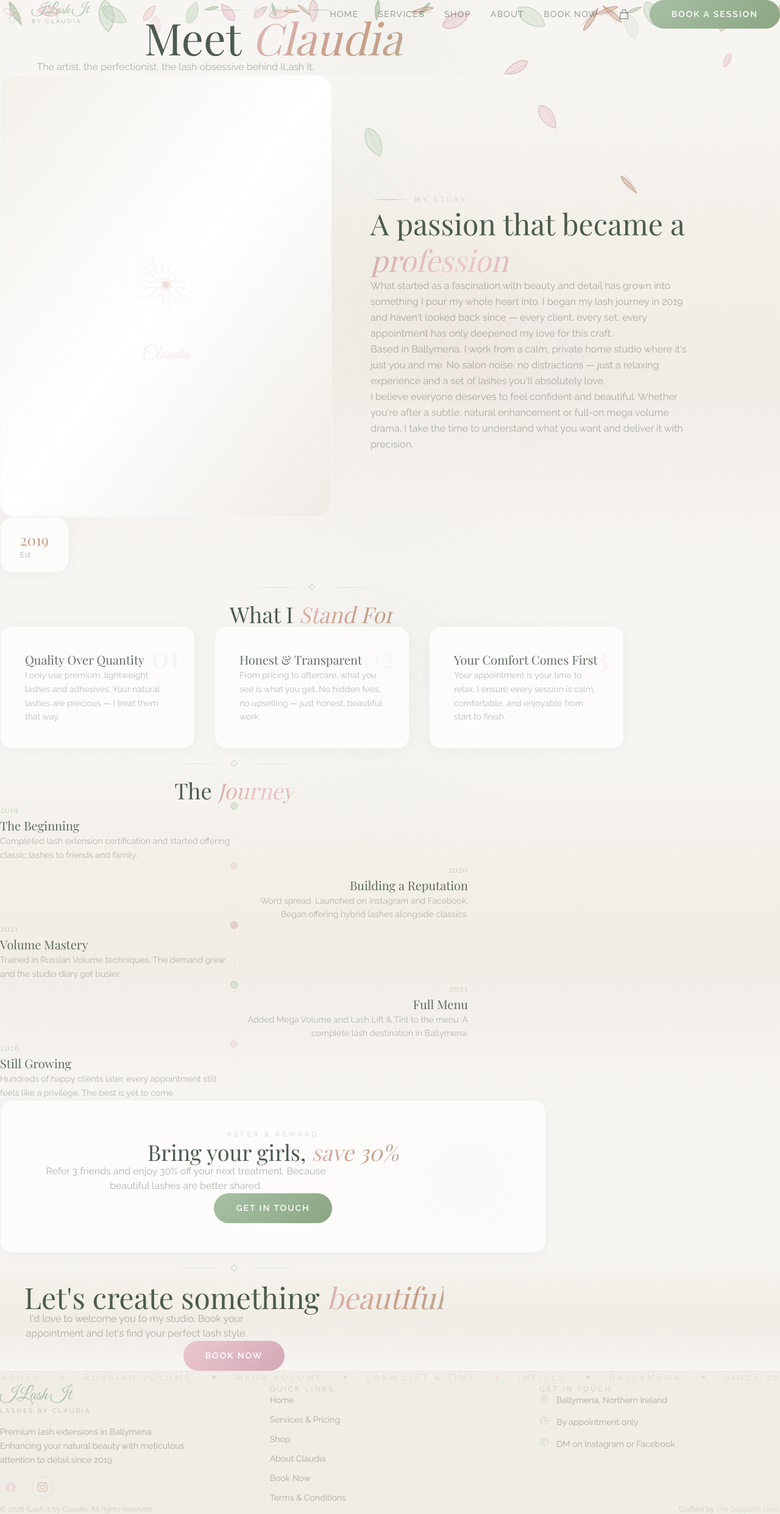
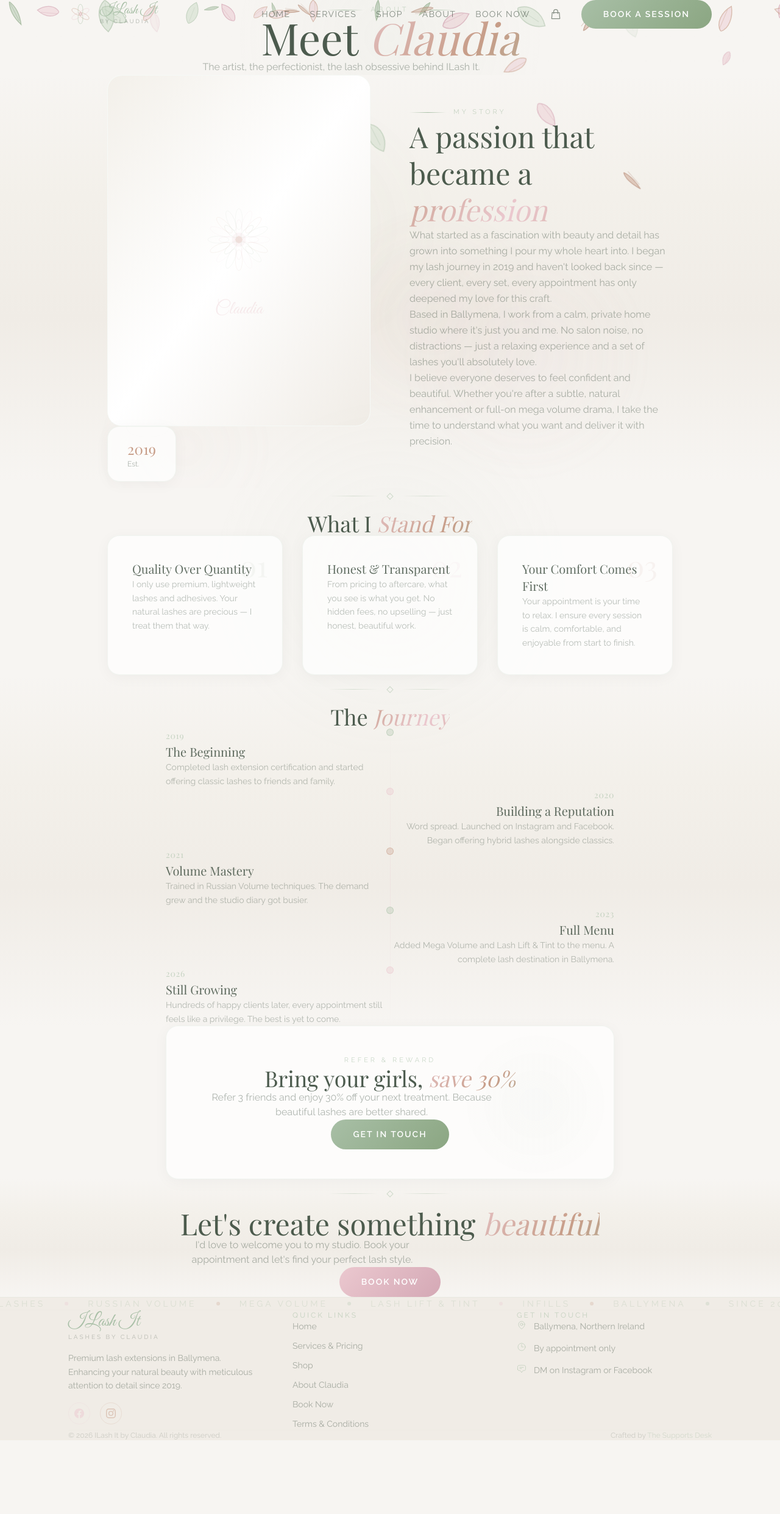
Before and after one commit to briancollins454-hub/Ilashitbyclaudia, a Next.js app: page /about in a window 1280 px wide. Shown: the whole page at 61% size. After the commit the page ends 2362 px from the top, so only its background shows below. Built offline with nearby package versions, Linux system fonts and the light colour scheme; a web font is replaced by a local one.

Commit message:
Layout overhaul: consistent wrapper classes with responsive padding across all pages

```diff
--- a/app/about/page.tsx
+++ b/app/about/page.tsx
@@ -49,7 +49,7 @@ export default function AboutPage() {
           <div className="absolute inset-0 bg-dot-pattern opacity-20" />
         </div>
 
-        <div className="relative max-w-4xl mx-auto px-8 text-center">
+        <div className="relative wrapper wrapper-sm text-center">
           <div className="inline-flex items-center gap-3 mb-6 opacity-0 animate-fade-in">
             <div className="gold-line" />
             <span className="text-[11px] tracking-[5px] uppercase text-rose-gold/60 font-body">
@@ -68,7 +68,7 @@ export default function AboutPage() {
 
       {/* ═══ STORY ═══ */}
       <section className="py-24 bg-luxe-gradient">
-        <div className="max-w-6xl mx-auto px-8">
+        <div className="wrapper wrapper-md">
           <div className="grid grid-cols-1 lg:grid-cols-2 gap-16 items-center">
             {/* Left — Decorative portrait placeholder */}
             <Reveal>
@@ -188,7 +188,7 @@ export default function AboutPage() {
 
       {/* ═══ VALUES ═══ */}
       <section className="py-32 section-glow">
-        <div className="max-w-5xl mx-auto px-8">
+        <div className="wrapper wrapper-md">
           <Reveal>
             <div className="text-center mb-16">
               <div className="section-divider mb-6">
@@ -244,7 +244,7 @@ export default function AboutPage() {
 
       {/* ═══ JOURNEY TIMELINE ═══ */}
       <section className="py-32 bg-luxe-gradient">
-        <div className="max-w-3xl mx-auto px-8">
+        <div className="wrapper wrapper-sm">
           <Reveal>
             <div className="text-center mb-16">
               <div className="section-divider mb-6">
@@ -327,7 +327,7 @@ export default function AboutPage() {
 
       {/* ═══ REFERRAL CALLOUT ═══ */}
       <section className="py-20">
-        <div className="max-w-4xl mx-auto px-8">
+        <div className="wrapper wrapper-sm">
           <Reveal>
             <div className="glass-card text-center relative overflow-clip" style={{ padding: '3rem' }}>
               <div
@@ -360,7 +360,7 @@ export default function AboutPage() {
 
       {/* ═══ CTA ═══ */}
       <section className="py-24 bg-luxe-gradient">
-        <div className="max-w-3xl mx-auto px-8 text-center">
+        <div className="wrapper wrapper-sm text-center">
           <Reveal>
             <div className="section-divider mb-8">
               <div className="line" />
--- a/app/contact/page.tsx
+++ b/app/contact/page.tsx
@@ -88,7 +88,7 @@ export default function ContactPage() {
           <div className="absolute inset-0 bg-dot-pattern opacity-20" />
         </div>
 
-        <div className="relative max-w-4xl mx-auto px-8 text-center">
+        <div className="relative wrapper wrapper-sm text-center">
           <div className="inline-flex items-center gap-3 mb-6 opacity-0 animate-fade-in">
             <div className="gold-line" />
             <span className="text-[11px] tracking-[5px] uppercase text-rose-gold/60 font-body">
@@ -108,7 +108,7 @@ export default function ContactPage() {
 
       {/* ═══ CONTACT FORM + INFO ═══ */}
       <section className="py-20 bg-luxe-gradient">
-        <div className="max-w-6xl mx-auto px-8">
+        <div className="wrapper wrapper-md">
           <div className="grid grid-cols-1 lg:grid-cols-[1fr,380px] gap-12">
             {/* Form */}
             <Reveal>
--- a/app/globals.css
+++ b/app/globals.css
@@ -142,6 +142,32 @@ body {
   background: linear-gradient(180deg, #EBC8CF, #A8BFA6, #C79D88);
   border-radius: 3px;
 }
+
+/* ═══════════════════════════════════════════════════════
+   LAYOUT WRAPPERS — consistent centering & padding
+   ═══════════════════════════════════════════════════════ */
+.wrapper {
+  width: 100%;
+  margin-left: auto;
+  margin-right: auto;
+  padding-left: 1.5rem;   /* 24px mobile */
+  padding-right: 1.5rem;
+}
+
+@media (min-width: 640px) {
+  .wrapper { padding-left: 2.5rem; padding-right: 2.5rem; }   /* 40px */
+}
+@media (min-width: 1024px) {
+  .wrapper { padding-left: 4rem; padding-right: 4rem; }       /* 64px */
+}
+@media (min-width: 1280px) {
+  .wrapper { padding-left: 5rem; padding-right: 5rem; }       /* 80px */
+}
+
+/* Size variants — combine with .wrapper */
+.wrapper-sm  { max-width: 56rem; }   /* 896px — hero text, CTAs */
+.wrapper-md  { max-width: 68rem; }   /* 1088px — main sections */
+.wrapper-lg  { max-width: 76rem; }   /* 1216px — wide grids */
 
 /* ═══════════════════════════════════════════════════════
    LUXE GLASS CARD
--- a/app/page.tsx
+++ b/app/page.tsx
@@ -137,7 +137,7 @@ export default function HomePage() {
         ))}
 
         {/* Content */}
-        <div className="relative z-10 text-center px-6 max-w-4xl mx-auto">
+        <div className="relative z-10 text-center wrapper wrapper-sm">
           {/* Badge */}
           <div className="inline-flex items-center gap-3 mb-8 opacity-0 animate-fade-in stagger-1">
             <div className="gold-line" />
@@ -188,7 +188,7 @@ export default function HomePage() {
 
       {/* ═══ SERVICES PREVIEW ═══ */}
       <section className="relative py-32 bg-luxe-gradient">
-        <div className="max-w-7xl mx-auto px-8">
+        <div className="wrapper wrapper-md">
           <Reveal>
             <div className="text-center mb-20">
               <div className="section-divider mb-6">
@@ -252,7 +252,7 @@ export default function HomePage() {
 
       {/* ═══ WHY CHOOSE SECTION ═══ */}
       <section className="relative py-32 section-glow">
-        <div className="max-w-6xl mx-auto px-8">
+        <div className="wrapper wrapper-md">
           <div className="grid grid-cols-1 lg:grid-cols-2 gap-16 items-center">
             {/* Left — Image placeholder / decorative */}
             <Reveal>
@@ -379,7 +379,7 @@ export default function HomePage() {
 
       {/* ═══ PRICING HIGHLIGHTS ═══ */}
       <section className="relative py-32 bg-luxe-gradient">
-        <div className="max-w-5xl mx-auto px-8">
+        <div className="wrapper wrapper-md">
           <Reveal>
             <div className="text-center mb-16">
               <div className="section-divider mb-6">
@@ -442,7 +442,7 @@ export default function HomePage() {
 
       {/* ═══ TESTIMONIAL / SOCIAL PROOF ═══ */}
       <section className="relative py-32 section-glow overflow-x-clip">
-        <div className="max-w-4xl mx-auto px-8">
+        <div className="wrapper wrapper-sm">
           <Reveal>
             <div className="text-center">
               <div className="section-divider mb-8">
@@ -498,7 +498,7 @@ export default function HomePage() {
 
       {/* ═══ LASH LIFT SECTION ═══ */}
       <section className="relative py-32 bg-luxe-gradient">
-        <div className="max-w-6xl mx-auto px-8">
+        <div className="wrapper wrapper-md">
           <div className="grid grid-cols-1 lg:grid-cols-2 gap-16 items-center">
             <Reveal>
               <div>
@@ -570,7 +570,7 @@ export default function HomePage() {
 
       {/* ═══ INSTAGRAM / GALLERY CTA ═══ */}
       <section className="relative py-32 section-glow">
-        <div className="max-w-5xl mx-auto px-8">
+        <div className="wrapper wrapper-md">
           <Reveal>
             <div className="text-center mb-14">
               <div className="section-divider mb-6">
@@ -636,7 +636,7 @@ export default function HomePage() {
 
       {/* ═══ REFERRAL BANNER ═══ */}
       <section className="relative py-20">
-        <div className="max-w-4xl mx-auto px-8">
+        <div className="wrapper wrapper-sm">
           <Reveal>
             <div className="glass-card text-center relative overflow-clip" style={{ padding: '3rem' }}>
               {/* Background glow */}
@@ -670,7 +670,7 @@ export default function HomePage() {
 
       {/* ═══ CTA ═══ */}
       <section className="relative py-32 bg-luxe-gradient">
-        <div className="max-w-3xl mx-auto px-8 text-center">
+        <div className="wrapper wrapper-sm text-center">
           <Reveal>
             <div className="section-divider mb-8">
               <div className="line" />
--- a/app/services/page.tsx
+++ b/app/services/page.tsx
@@ -96,7 +96,7 @@ export default function ServicesPage() {
           <div className="absolute inset-0 bg-dot-pattern opacity-20" />
         </div>
 
-        <div className="relative max-w-4xl mx-auto px-8 text-center">
+        <div className="relative wrapper wrapper-sm text-center">
           <div className="inline-flex items-center gap-3 mb-6 opacity-0 animate-fade-in">
             <div className="gold-line" />
             <span className="text-[11px] tracking-[5px] uppercase text-rose-gold/60 font-body">
@@ -116,7 +116,7 @@ export default function ServicesPage() {
 
       {/* ═══ SERVICES CARDS ═══ */}
       <section className="py-20 bg-luxe-gradient">
-        <div className="max-w-6xl mx-auto px-8 space-y-8">
+        <div className="wrapper wrapper-md space-y-8">
           {services.map((s, i) => (
             <Reveal key={i}>
               <div className="glass-card group" style={{ padding: '2.5rem' }}>
@@ -193,7 +193,7 @@ export default function ServicesPage() {
 
       {/* ═══ IMPORTANT INFO ═══ */}
       <section className="py-32 section-glow">
-        <div className="max-w-5xl mx-auto px-8">
+        <div className="wrapper wrapper-md">
           <Reveal>
             <div className="text-center mb-16">
               <div className="section-divider mb-6">
@@ -261,7 +261,7 @@ export default function ServicesPage() {
 
       {/* ═══ CTA ═══ */}
       <section className="py-24 bg-luxe-gradient">
-        <div className="max-w-3xl mx-auto px-8 text-center">
+        <div className="wrapper wrapper-sm text-center">
           <Reveal>
             <div className="section-divider mb-8">
               <div className="line" />
--- a/app/shop/page.tsx
+++ b/app/shop/page.tsx
@@ -118,7 +118,7 @@ export default function ShopPage() {
           <div className="absolute inset-0 bg-[radial-gradient(ellipse_at_70%_80%,rgba(235,200,207,0.10),transparent_50%)]" />
         </div>
 
-        <div className="relative max-w-7xl mx-auto px-8 text-center">
+        <div className="relative wrapper wrapper-md text-center">
           <Reveal>
             <span className="inline-block text-[11px] tracking-[4px] uppercase text-rose-gold/60 font-body mb-4">
               ILash It Shop
@@ -135,7 +135,7 @@ export default function ShopPage() {
 
       {/* ═══ SHOP CONTENT ═══ */}
       <section className="relative pb-32">
-        <div className="max-w-7xl mx-auto px-8">
+        <div className="wrapper wrapper-md">
           {/* Filters + Cart Button */}
           <Reveal>
             <div className="flex flex-col sm:flex-row items-start sm:items-center justify-between gap-6 mb-12">
--- a/app/shop/success/page.tsx
+++ b/app/shop/success/page.tsx
@@ -17,7 +17,7 @@ export default function SuccessPage() {
         <div className="absolute inset-0 bg-[radial-gradient(ellipse_at_50%_30%,rgba(168,191,166,0.15),transparent_60%)]" />
       </div>
 
-      <div className="relative max-w-lg mx-auto px-8 text-center">
+      <div className="relative wrapper wrapper-sm text-center">
         <div className="glass-card" style={{ padding: '3rem' }}>
           {/* Checkmark */}
           <div className="w-20 h-20 rounded-full bg-sage-400/10 flex items-center justify-center mx-auto mb-6">
--- a/app/terms/page.tsx
+++ b/app/terms/page.tsx
@@ -29,7 +29,7 @@ export default function TermsPage() {
             }}
           />
         </div>
-        <div className="relative max-w-4xl mx-auto px-8 text-center">
+        <div className="relative wrapper wrapper-sm text-center">
           <div className="inline-flex items-center gap-3 mb-6">
             <div className="gold-line" />
             <span className="text-[11px] tracking-[5px] uppercase text-rose-gold/60 font-body">
@@ -48,7 +48,7 @@ export default function TermsPage() {
 
       {/* ═══ CONTENT ═══ */}
       <section className="py-16 bg-luxe-gradient">
-        <div className="max-w-3xl mx-auto px-8">
+        <div className="wrapper wrapper-sm">
           <div className="glass-card space-y-10" style={{ padding: '2.5rem' }}>
 
             {/* Payment */}
--- a/components/Footer.tsx
+++ b/components/Footer.tsx
@@ -32,7 +32,7 @@ export default function Footer() {
         </div>
       </div>
 
-      <div className="max-w-7xl mx-auto px-6 py-16">
+      <div className="wrapper wrapper-lg py-16">
         <div className="grid grid-cols-1 md:grid-cols-3 gap-12">
           {/* Brand */}
           <div className="flex flex-col gap-4">
--- a/components/Header.tsx
+++ b/components/Header.tsx
@@ -32,7 +32,7 @@ export default function Header() {
           : 'bg-transparent py-5'
       }`}
     >
-      <nav className="max-w-7xl mx-auto px-6 flex items-center justify-between">
+      <nav className="wrapper wrapper-lg flex items-center justify-between">
         {/* Logo */}
         <Link href="/" className="flex items-center gap-3 group">
           {/* Floral icon */}
```
